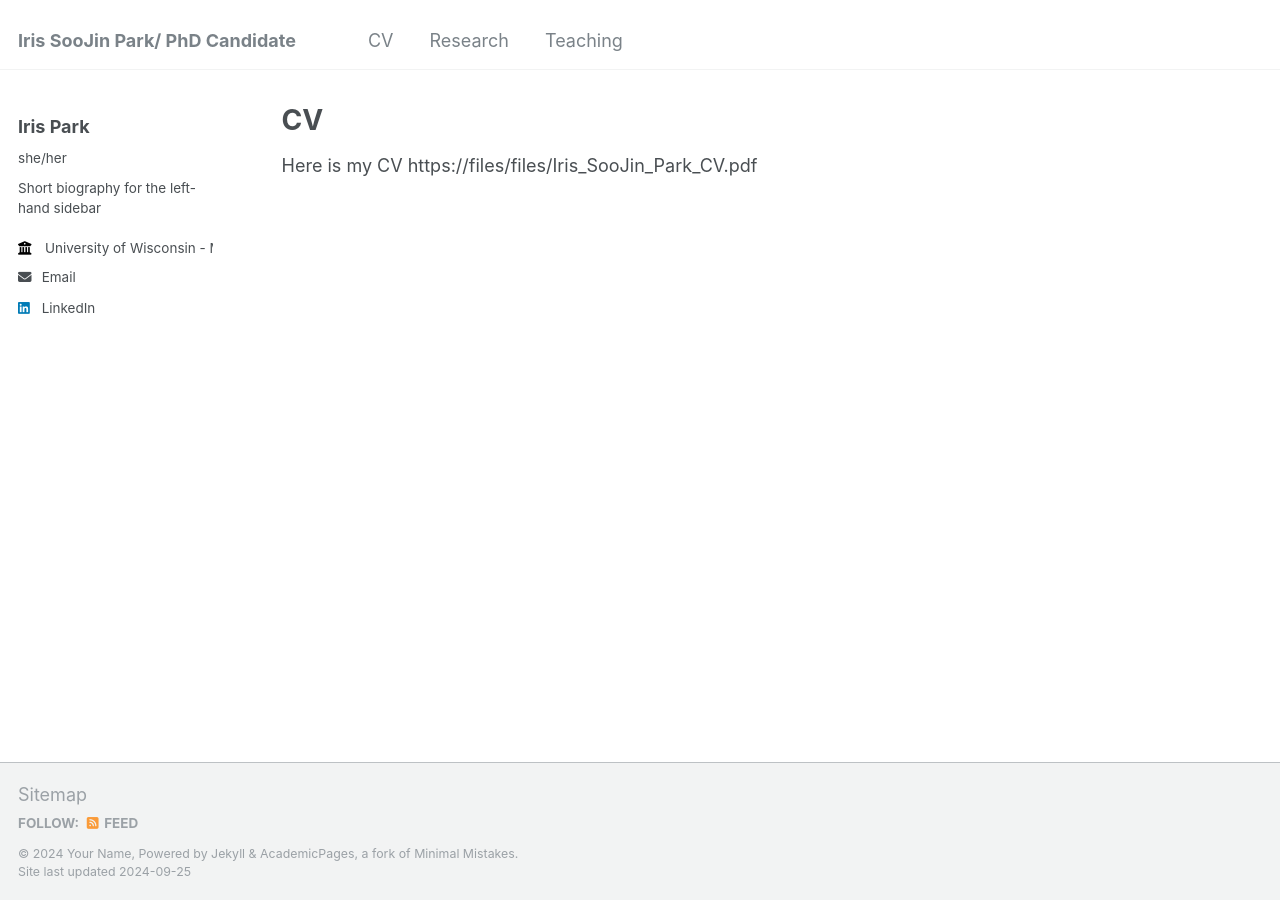
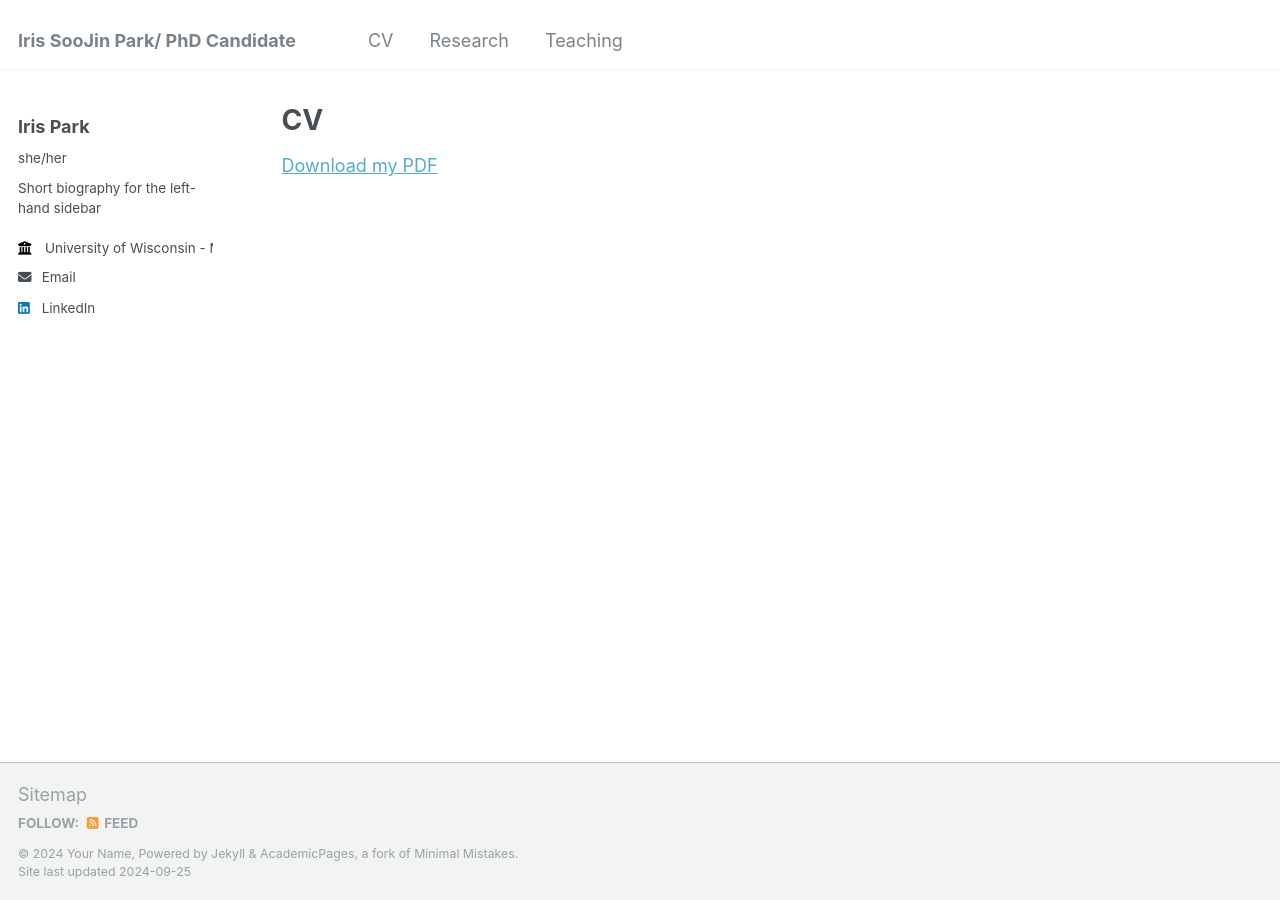
Before and after one commit to Iris-SooJin-Park/Iris-SooJin-Park.github.io, a Jekyll site: the page built from _pages/cv.md, in a window 1280 px wide. Built offline with Jekyll 4.4.1, drawn with Linux system fonts in a browser that asks for light colours.

Commit message:
pdf again

```diff
--- a/_pages/cv.md
+++ b/_pages/cv.md
@@ -9,7 +9,7 @@ redirect_from:
 
 {% include base_path %}
 
-Here is my CV https://files/files/Iris_SooJin_Park_CV.pdf
+[Download my PDF](https://files/files/Iris_SooJin_Park_CV.pdf)
 
 <!--
 Education
```
